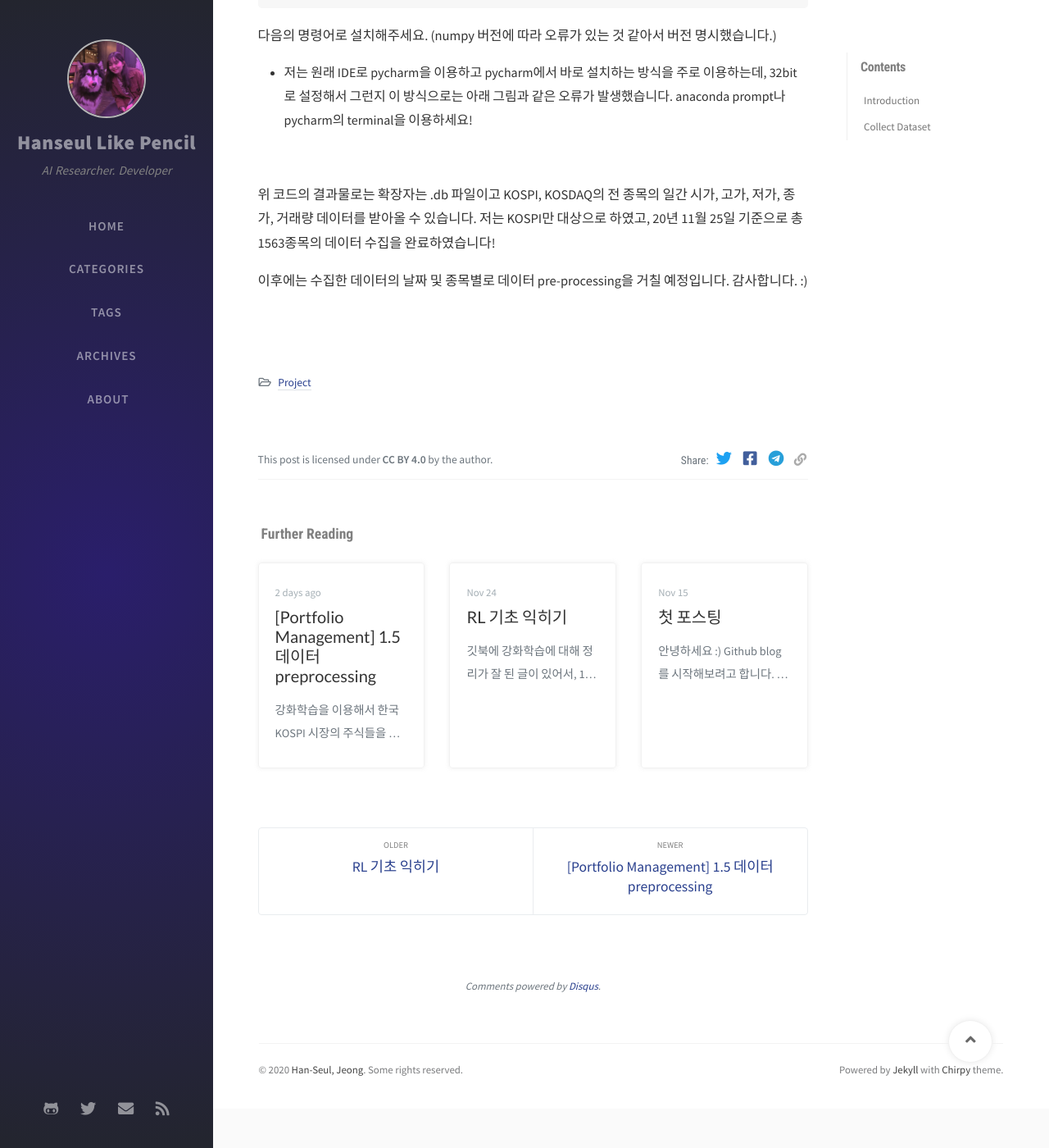
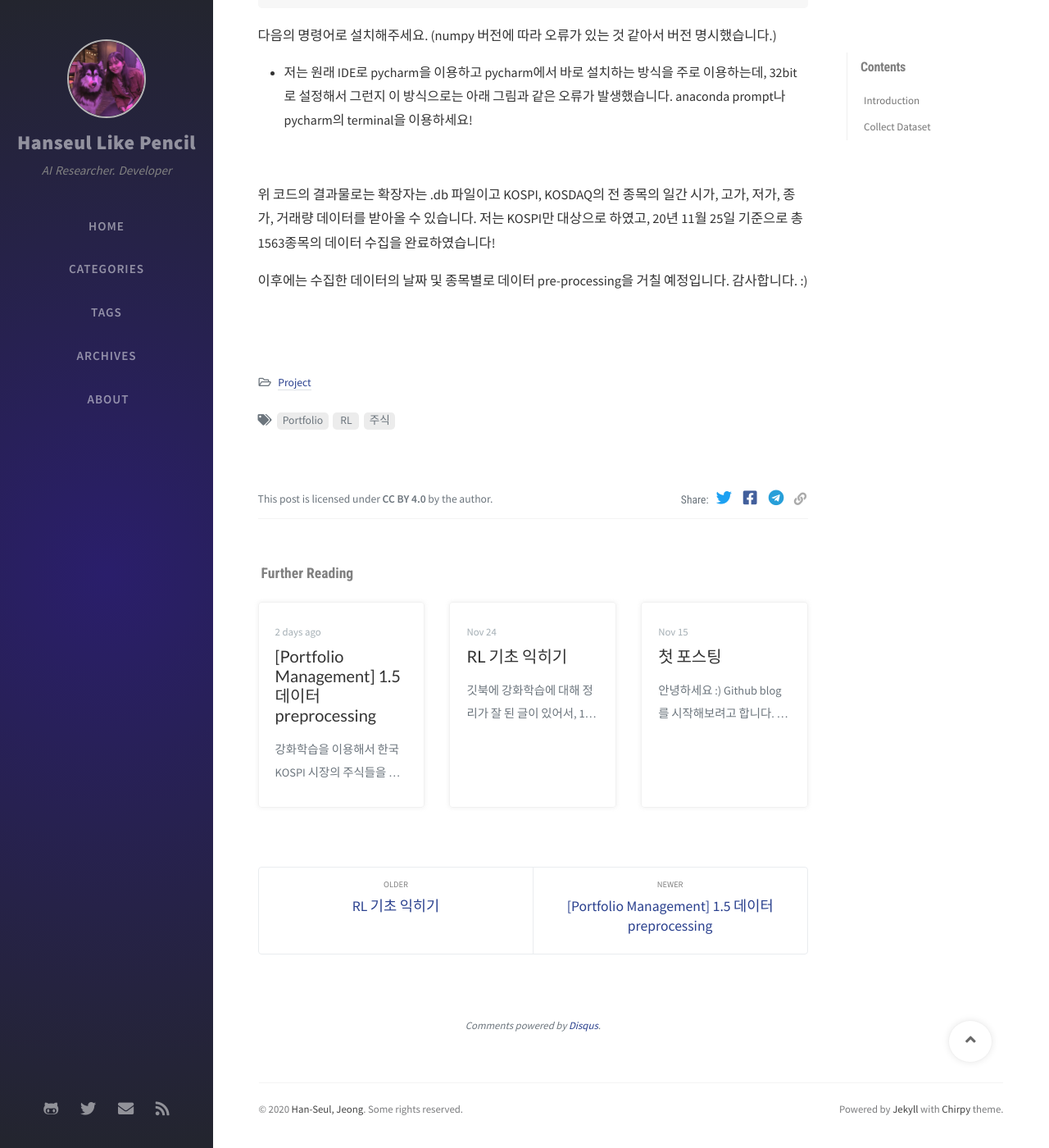
Before and after one commit to hanseul-jeong/hanseul-jeong.github.io, a Jekyll site: the page built from _posts/2020-11-25-[Portfolio Management] 데이터셋 구성하기.md, in a window 1280 px wide and 1400 px high, scrolled down 1446 px. Shown: the whole window at 82% size. Built offline with Jekyll 4.4.1, drawn with Linux system fonts in a browser that asks for light colours; nearby versions of some CDN libraries; some web fonts are replaced; comment, search, counter and statistics services are not loaded; some of the changed text lies outside the part shown.

Commit message:
Update jekyll theme

```diff
--- a/_includes/head.html
+++ b/_includes/head.html
@@ -23,9 +23,9 @@
   {% include favicons.html %}
 
   <!-- Google Fonts -->
-<!--  <link href="http://cdn.jsdelivr.net/gh/joungkyun/font-d2coding/d2coding.css" rel="stylesheet" type="text/css">-->
-<!--  <link href="https://fonts.googleapis.com/css?family=Merriweather:300|Raleway:400,700" rel="preconnect">-->
-  <link rel="preconnect" href="https://fonts.googleapis.com/css?family=Merriweather:300|Raleway:400,700" crossorigin="anonymous">
+  <link href="http://cdn.jsdelivr.net/gh/joungkyun/font-d2coding/d2coding.css" rel="stylesheet" type="text/css">
+  <link href="https://fonts.googleapis.com/css?family=Merriweather:300|Raleway:400,700" rel="stylesheet">
+  <link rel="preconnect" href="https://fonts.gstatic.com" crossorigin="anonymous">
   <link rel="dns-prefetch" href="https://fonts.gstatic.com">
 
   <!-- GA -->
--- a/_posts/2020-11-25-[Portfolio Management] 데이터셋 구성하기.md
+++ b/_posts/2020-11-25-[Portfolio Management] 데이터셋 구성하기.md
@@ -2,7 +2,8 @@
 layout : post
 title : "[Portfolio management] 1. 데이터셋 구성하기"
 date : "2020-11-25 14:53:00 +0530"
-category : Project
+category : [Project]
+tags : [Portfolio, RL, 주식]
 comments : true
 ---
 
```
Also changed, not shown: _posts/2020-11-15-첫 포스팅.md (+2 -1 lines), _posts/2020-11-24-RL 기초 익히기.md (+2 -1 lines), _posts/2020-12-10-[Portfolio Management] 데이터 preprocessing.md (+2 -1 lines).
